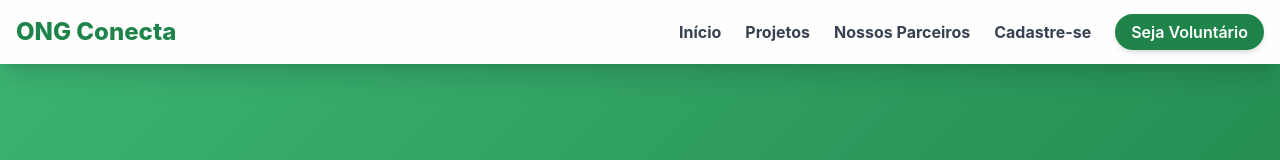
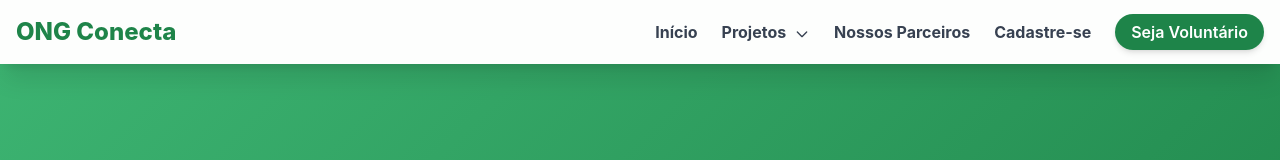
Before and after one commit to joaohugorodrigues/ONG-CONECTA-, a plain HTML site: page index.html in a window 1280 px wide. Shown: the top 160 px of the page. Drawn offline with nearby package versions, Linux system fonts and the light colour scheme.

Commit message:
Update dropdown item description in navigation

```diff
--- a/index.html
+++ b/index.html
@@ -42,10 +42,12 @@
                 <ul role="menubar" class="flex space-x-4 md:space-x-6 items-center">
                     <li role="none"><a role="menuitem" href="index.html" class="text-gray-700 hover:text-ong-primary font-bold transition-colors border-b-2 border-transparent hover:border-ong-primary" aria-current="page">Início</a></li>
 
-                    <!-- Item com Dropdown (Container com position: relative) -->
+                    <!-- Item com Dropdown (Agora apenas o texto "Projetos" no menu principal) -->
                     <li role="none" class="dropdown-container relative">
                         <button aria-expanded="false" aria-controls="projetos-submenu" class="text-gray-700 hover:text-ong-primary font-bold transition-colors">
                             Projetos
+                            <!-- Ícone de seta para indicar dropdown -->
+                            <svg class="w-4 h-4 inline-block ml-1" fill="none" stroke="currentColor" viewBox="0 0 24 24" xmlns="http://www.w3.org/2000/svg"><path stroke-linecap="round" stroke-linejoin="round" stroke-width="2" d="M19 9l-7 7-7-7"></path></svg>
                         </button>
                         <ul id="projetos-submenu" role="menu" class="dropdown-menu">
                             <li role="none"><a role="menuitem" href="projetos.html" class="dropdown-item">Nossos Projetos</a></li>
```
